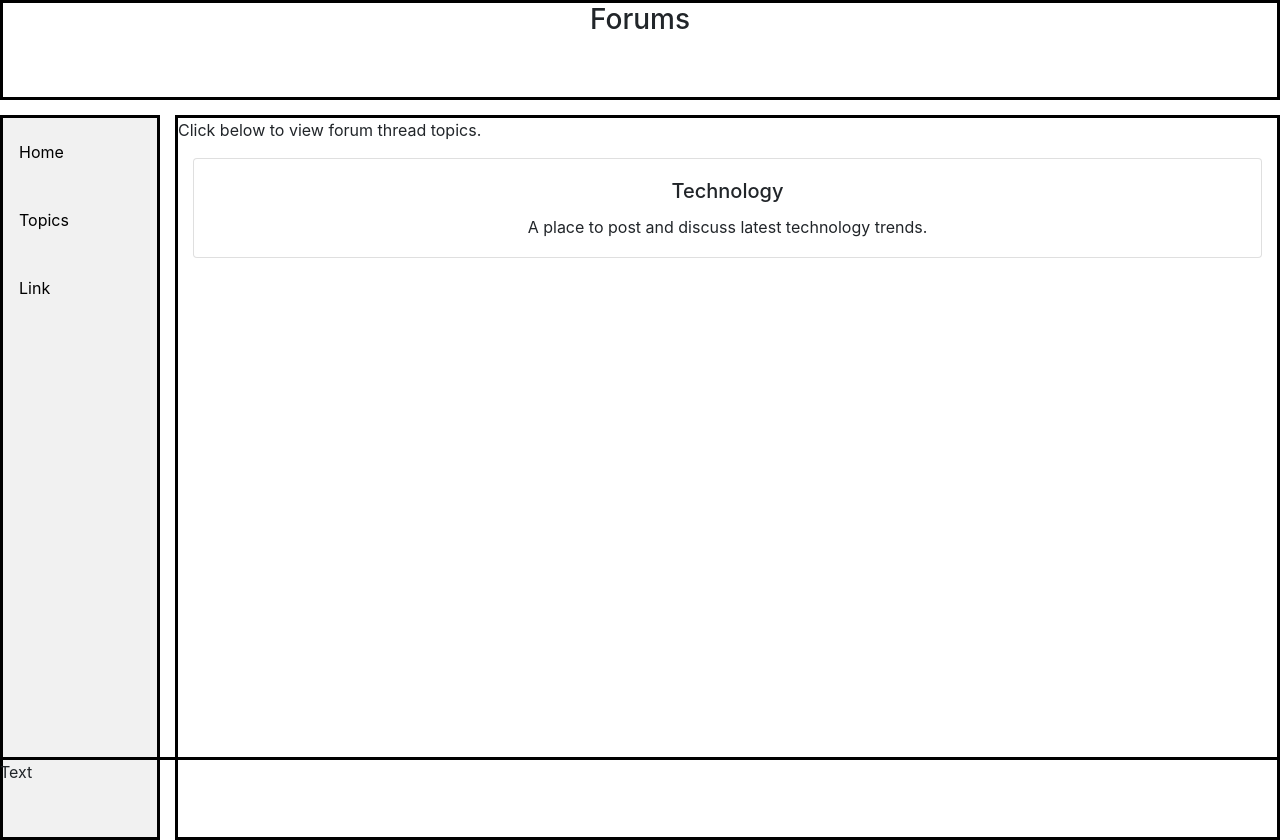
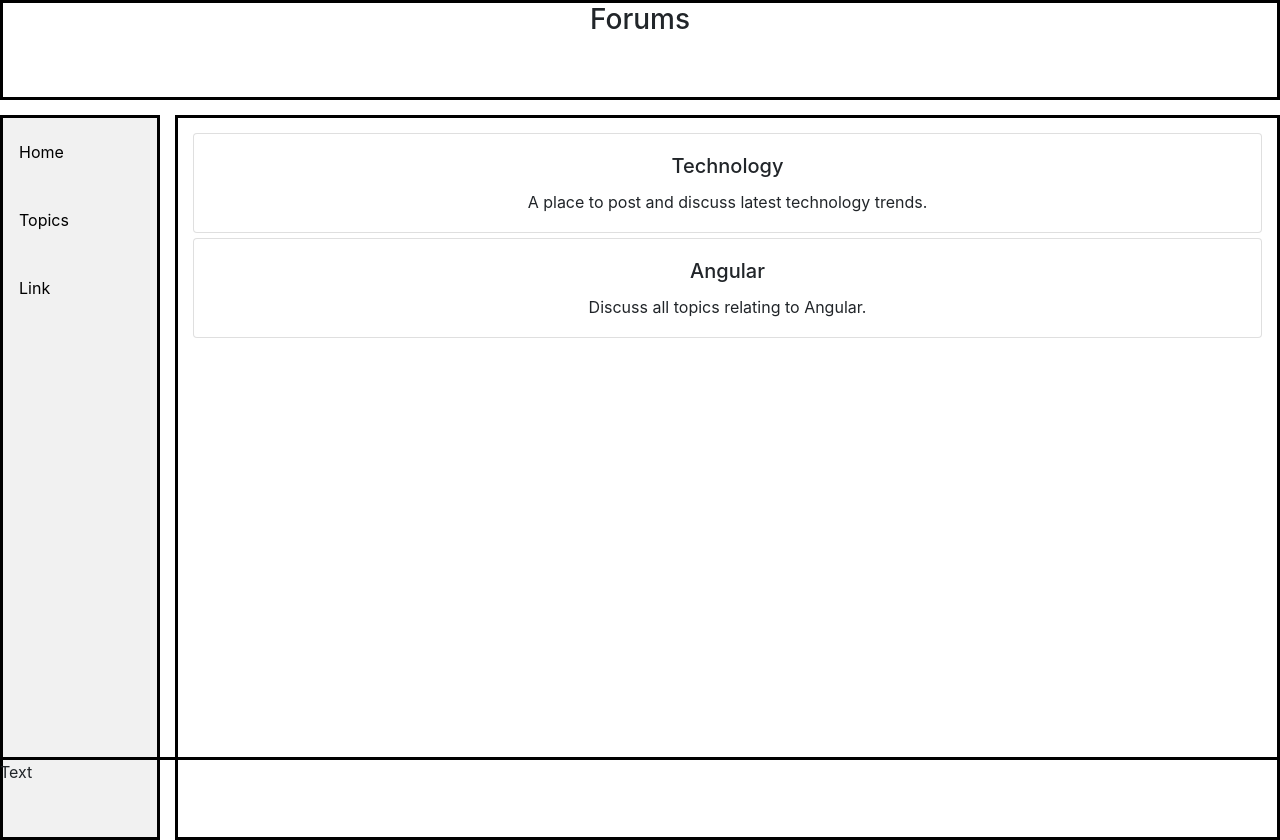
Before and after one commit to Zizzs/Angular-Forums, an Angular app: page /topics in a window 1280 px wide. Built offline with nearby package versions, Linux system fonts and the light colour scheme.

Commit message:
Added Angular forum topic to test template usability. It works!

```diff
--- a/src/app/app.component.ts
+++ b/src/app/app.component.ts
@@ -10,6 +10,8 @@ export class AppComponent {
 
   public static topicCards = {
     name_technology: "Technology",
-    description_technology: "A place to post and discuss latest technology trends."
+    description_technology: "A place to post and discuss latest technology trends.",
+    name_angular: "Angular",
+    description_angular: "Discuss all topics relating to Angular."
   }
 }
--- a/src/app/forum-template/forum-template.component.css
+++ b/src/app/forum-template/forum-template.component.css
@@ -6,3 +6,7 @@
 #forumCards {
     margin-bottom: 5px;
 }
+
+#forumDescription {
+    text-align: center;
+}
--- a/src/app/forum-template/forum-template.component.ts
+++ b/src/app/forum-template/forum-template.component.ts
@@ -29,5 +29,5 @@ export class ForumTemplateComponent implements OnInit {
     body: "This is a test body. Please excuse the terrible design work. It's slowly coming along, i'm hoping it turns into something really cool.",
   }
 
-  posts = [this.forumPosts, this.forumPosts, this.forumPosts]
+  posts = [this.forumPosts, this.forumPosts, this.forumPosts, this.forumPosts, this.forumPosts, this.forumPosts]
 }
--- a/src/app/topic-card/topic-card.component.css
+++ b/src/app/topic-card/topic-card.component.css
@@ -2,4 +2,5 @@
     overflow: hidden;
     width: 100%;
     height: 100px;
+    margin-bottom: 5px;
 }
--- a/src/app/topic-card/topic-card.component.html
+++ b/src/app/topic-card/topic-card.component.html
@@ -4,3 +4,10 @@
     <p class="card-text">{{topicCard.description_technology}}</p>
   </div>
 </div>
+
+<div class="card" (click)="goToAngularForum()">
+  <div class="card-body">
+    <h5 class="card-title">{{topicCard.name_angular}}</h5>
+    <p class="card-text">{{topicCard.description_angular}}</p>
+  </div>
+</div>
--- a/src/app/topic-card/topic-card.component.ts
+++ b/src/app/topic-card/topic-card.component.ts
@@ -26,5 +26,15 @@ export class TopicCardComponent implements OnInit {
     this.router.navigate(["topics/forum"], navigationExtras)
   }
 
+  goToAngularForum() {
+    let navigationExtras: NavigationExtras = {
+      queryParams: {
+        "header": this.topicCard.name_angular,
+        "description": this.topicCard.description_angular
+      }
+    };
+    this.router.navigate(["topics/forum"], navigationExtras)
+  }
+
 
 }
--- a/src/app/topics/topics.component.html
+++ b/src/app/topics/topics.component.html
@@ -1,4 +1,3 @@
-<p>Click below to view forum thread topics.</p>
 <div id = "topicDiv">
   <app-technology-card></app-technology-card>
 </div>
```
